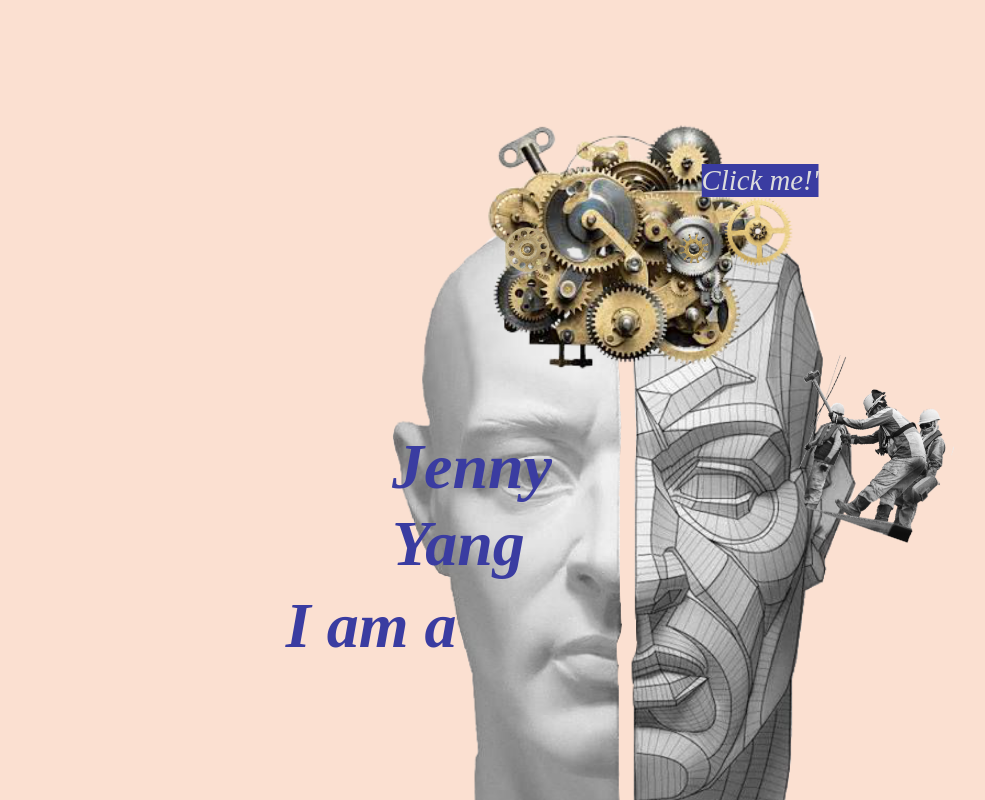
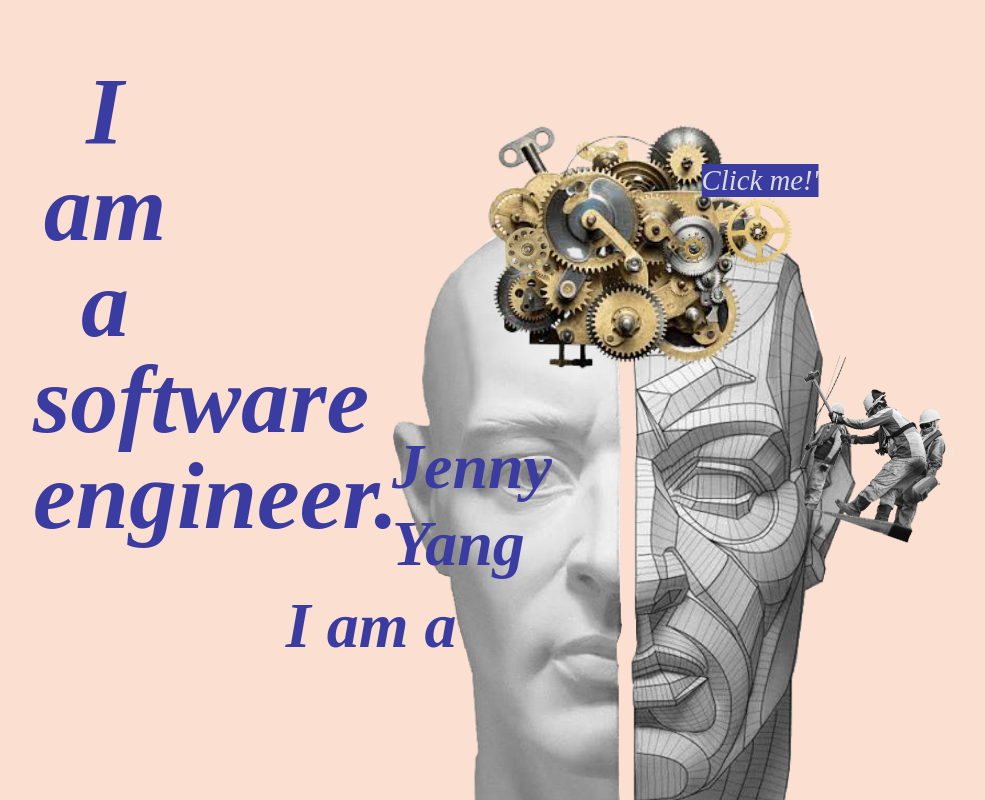
Before and after one commit to jee3153/promotional-website, a Svelte app: page / in a window 1280 px wide. Shown: the whole page, without its empty margins (15-1000 px from the left). Built offline with nearby package versions, Linux system fonts and the light colour scheme; a web font is replaced by a local one.

Commit message:
heading added on main

```diff
--- a/public/index.html
+++ b/public/index.html
@@ -4,7 +4,7 @@
 	<meta charset='utf-8'>
 	<meta name='viewport' content='width=device-width,initial-scale=1'>
 
-	<title>Svelte app</title>
+	<title>I am a software engineer.</title>
 
 	<link rel='icon' type='image/png' href='/favicon.png'>
 	<link rel='stylesheet' href='/global.css'>
--- a/src/components/Brain.svelte
+++ b/src/components/Brain.svelte
@@ -15,6 +15,11 @@
 </script>
 
 {#if $main}
+  <h1
+    transition:scale="{{ delay: 600, opacity: 0, start: 0, duration: 500, easing: quadInOut }}"
+  >
+    I am a software engineer.
+  </h1>
   <div
     class="machine-brain {$main ? 'visible' : 'invisible'}"
     style="background-image:url(/images/partcombined.png); {!$main ? 'width:36vw;' : 'width:46vw;'}"
@@ -57,6 +62,14 @@
 {/if}
 
 <style>
+  h1 {
+    font-size: 3rem;
+    grid-area: header;
+    position: absolute;
+    z-index: 0;
+    text-align: center;
+    line-height: 1;
+  }
   div {
     position: relative;
   }
@@ -142,7 +155,13 @@
     top: -18vh;
     left: -11vh;
   }
+
   @media (min-width: 640px) {
+    h1 {
+      font-size: 6rem;
+      width: 9rem;
+      margin-left: 3rem;
+    }
     .machine-brain {
       transform: scale(1.5);
     }
```
Also changed, not shown: public/images/example.png (added), 1 other file (tests, documents, lock files or other folders).
